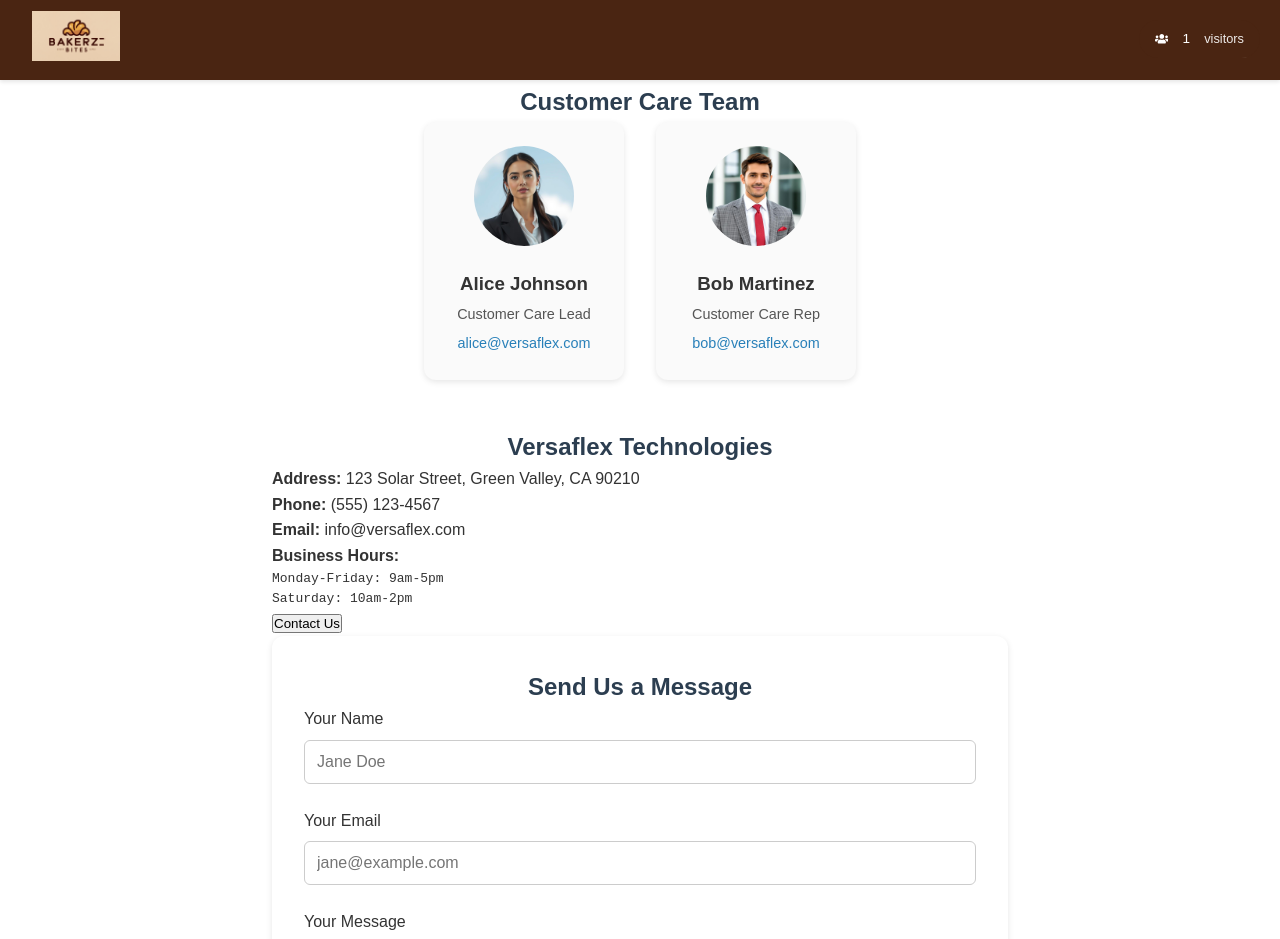
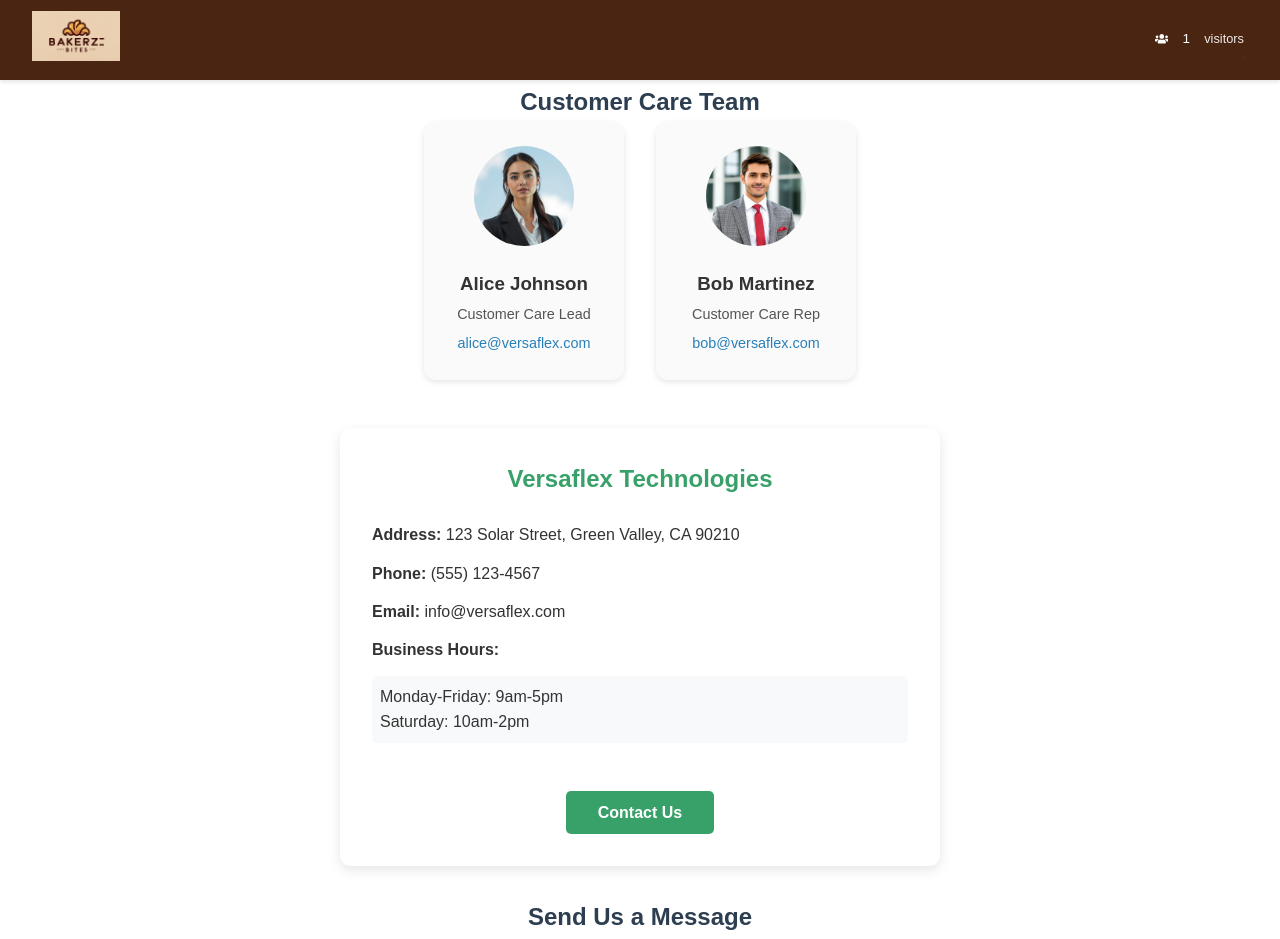
Before and after one commit to diri799/Bakerz, a React (Create React App) app: page /contact in a window 1280 px wide. Shown: the top 939 px of the page. Built offline with nearby package versions, Linux system fonts and the light colour scheme; no server answers.

Commit message:
Update Contact.css

```diff
--- a/src/styles/Contact.css
+++ b/src/styles/Contact.css
@@ -58,72 +58,72 @@ h1, h2 {
   text-decoration: underline;
 }
 
-.contact-form-section {
-  background: #fff;
-  padding: 2rem;
-  border-radius: 12px;
-  box-shadow: 0 2px 6px rgba(0,0,0,0.1);
+/* Company Information Card Styles */
+.company-info-section {
+  margin: 2rem auto;
+  max-width: 1200px;
+  padding: 0 1rem;
 }
 
-.contact-form .form-group {
+.company-card {
+  background: white;
+  border-radius: 10px;
+  box-shadow: 0 4px 12px rgba(0, 0, 0, 0.1);
+  padding: 2rem;
+  text-align: center;
+  max-width: 600px;
+  margin: 0 auto;
+}
+
+.company-card h2 {
+  color: #38a169;
   margin-bottom: 1.5rem;
 }
 
-.contact-form label {
-  display: block;
-  margin-bottom: 0.5rem;
-  font-weight: 500;
+.company-details {
+  text-align: left;
+  margin-bottom: 2rem;
+  line-height: 1.6;
 }
 
-.contact-form input,
-.contact-form textarea {
-  width: 100%;
-  padding: 0.75rem;
-  border: 1px solid #ccc;
-  border-radius: 6px;
-  font-size: 1rem;
-  transition: border-color 0.2s;
+.company-details p {
+  margin-bottom: 0.8rem;
 }
 
-.contact-form input:focus,
-.contact-form textarea:focus {
-  outline: none;
-  border-color: #2980b9;
+.company-details pre {
+  white-space: pre-wrap;
+  font-family: inherit;
+  margin: 0.5rem 0;
+  background: #f8f9fa;
+  padding: 0.5rem;
+  border-radius: 5px;
 }
 
-.submit-btn {
-  background: #27ae60;
+.contact-us-btn {
+  background-color: #38a169;
   color: white;
-  padding: 0.75rem 1.5rem;
   border: none;
-  border-radius: 6px;
+  padding: 0.8rem 2rem;
+  border-radius: 5px;
   font-size: 1rem;
+  font-weight: 600;
   cursor: pointer;
-  transition: background 0.2s;
+  transition: all 0.3s ease;
+  margin-top: 1rem;
 }
 
-.submit-btn:hover {
-  background: #219150;
+.contact-us-btn:hover {
+  background-color: #2f855a;
+  transform: translateY(-2px);
 }
 
-.status {
-  margin-top: 1rem;
-  font-size: 0.95rem;
-  text-align: center;
-}
+/* Responsive adjustments */
+@media (max-width: 768px) {
+  .company-card {
+    padding: 1.5rem;
+  }
 
-.status.success {
-  color: #27ae60;
-}
-
-.status.error {
-  color: #c0392b;
-}
-
-/* Responsive */
-@media (max-width: 600px) {
-  .customer-care .profiles {
-    flex-direction: column;
-    align-items: center;
+  .company-details {
+    font-size: 0.9rem;
   }
 }
```
